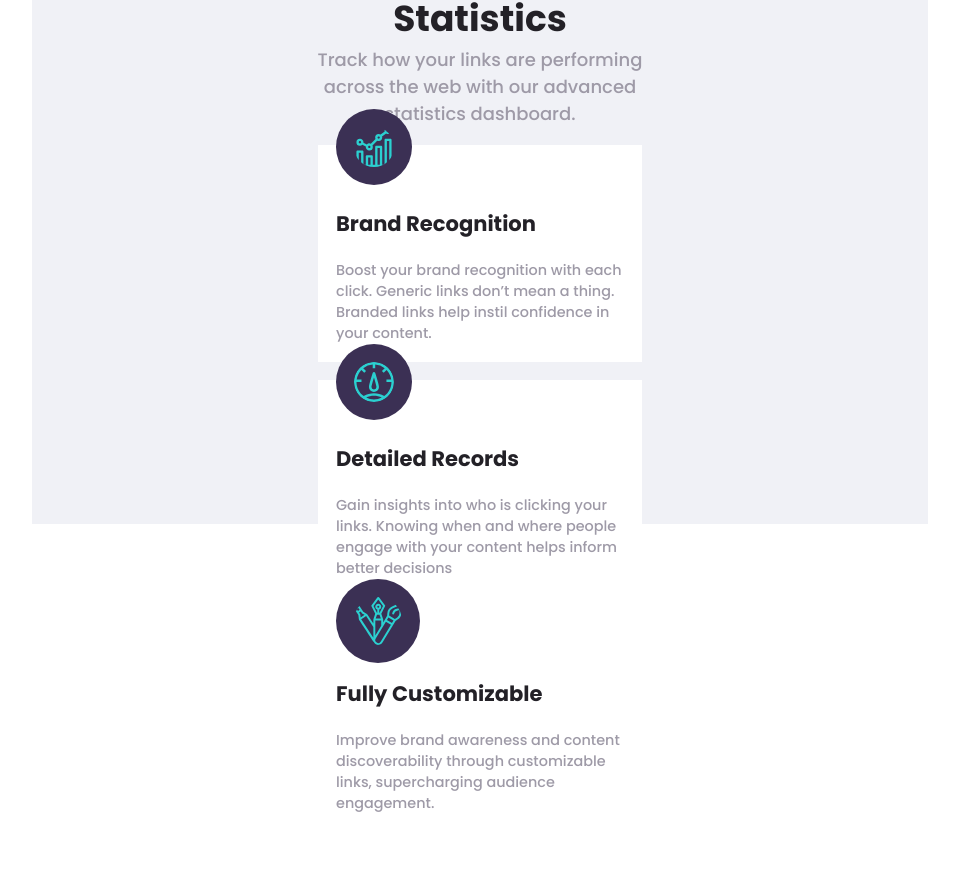
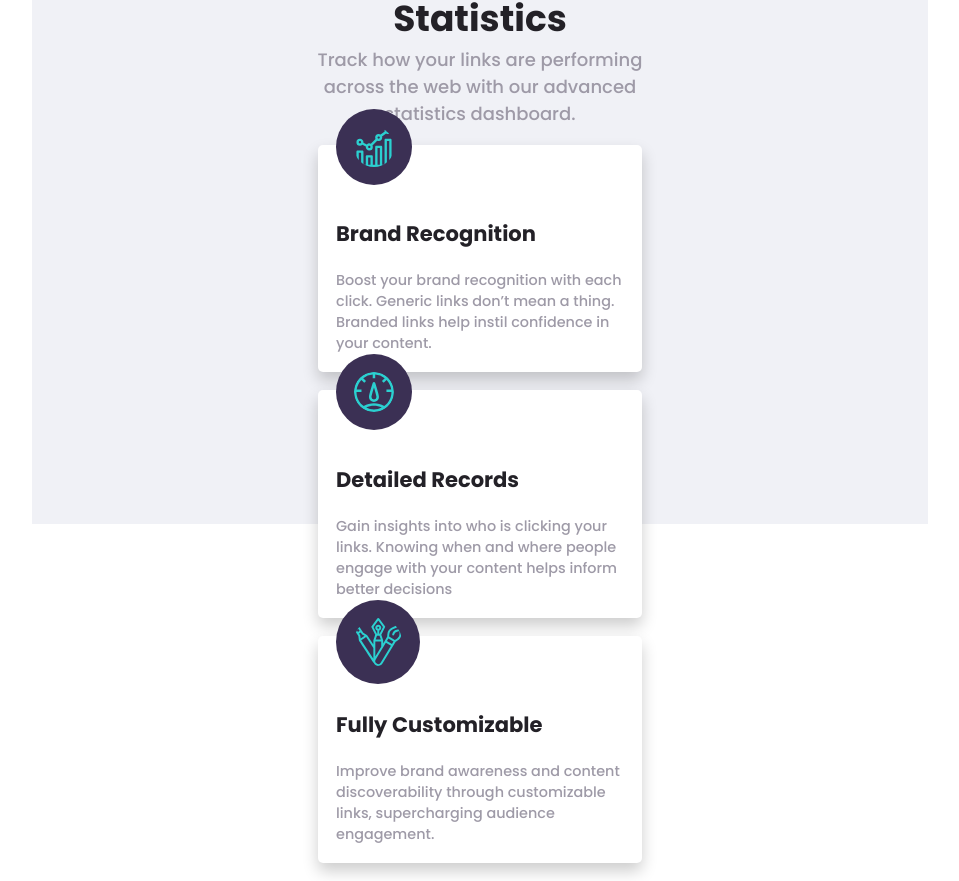
Before and after one commit to kirontoo/url-shortly, a React (Create React App) app: page / in a window 1280 px wide. Shown: the part 1068-1949 px from the top of the page, without its empty margins (160-1119 px from the left). Before the commit the page ends 1918 px from the top, so only its background shows below. Built offline with nearby package versions, Linux system fonts and the light colour scheme.

Commit message:
Add a box shadow

```diff
--- a/src/components/Card/Card.scss
+++ b/src/components/Card/Card.scss
@@ -8,6 +8,8 @@
   padding-top: 3.5em;
   margin: 1em;
   position: relative;
+  box-shadow: 0 8px 16px 0 rgba(0,0,0,0.2);
+  border-radius: 5px;
 
   .card__icon {
     background: $dark-violet;
@@ -19,6 +21,7 @@
 
   .card__title {
     margin-bottom: 1em;
+    margin-top: 0.5em
   }
 
   .card__text {
```
